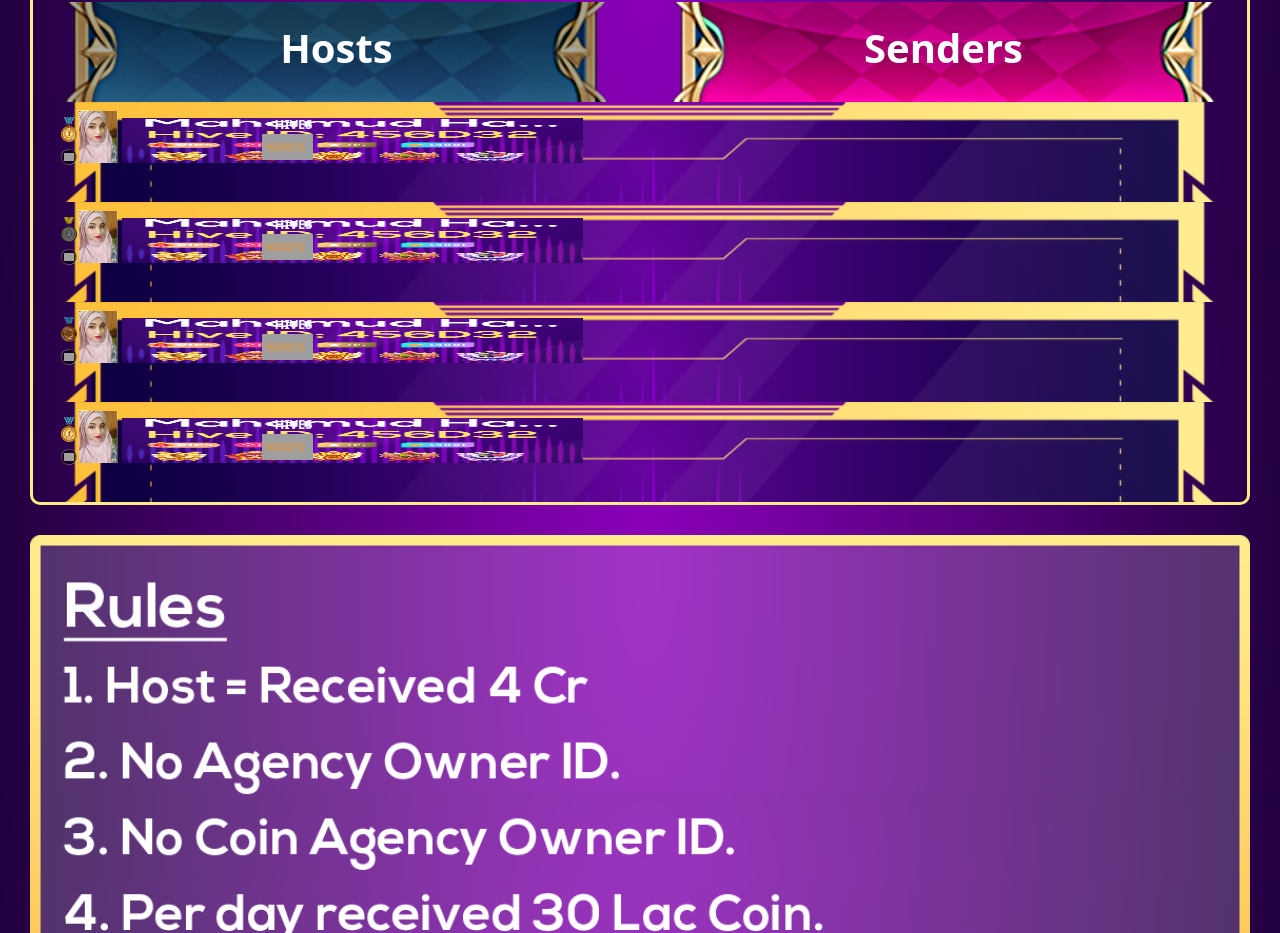
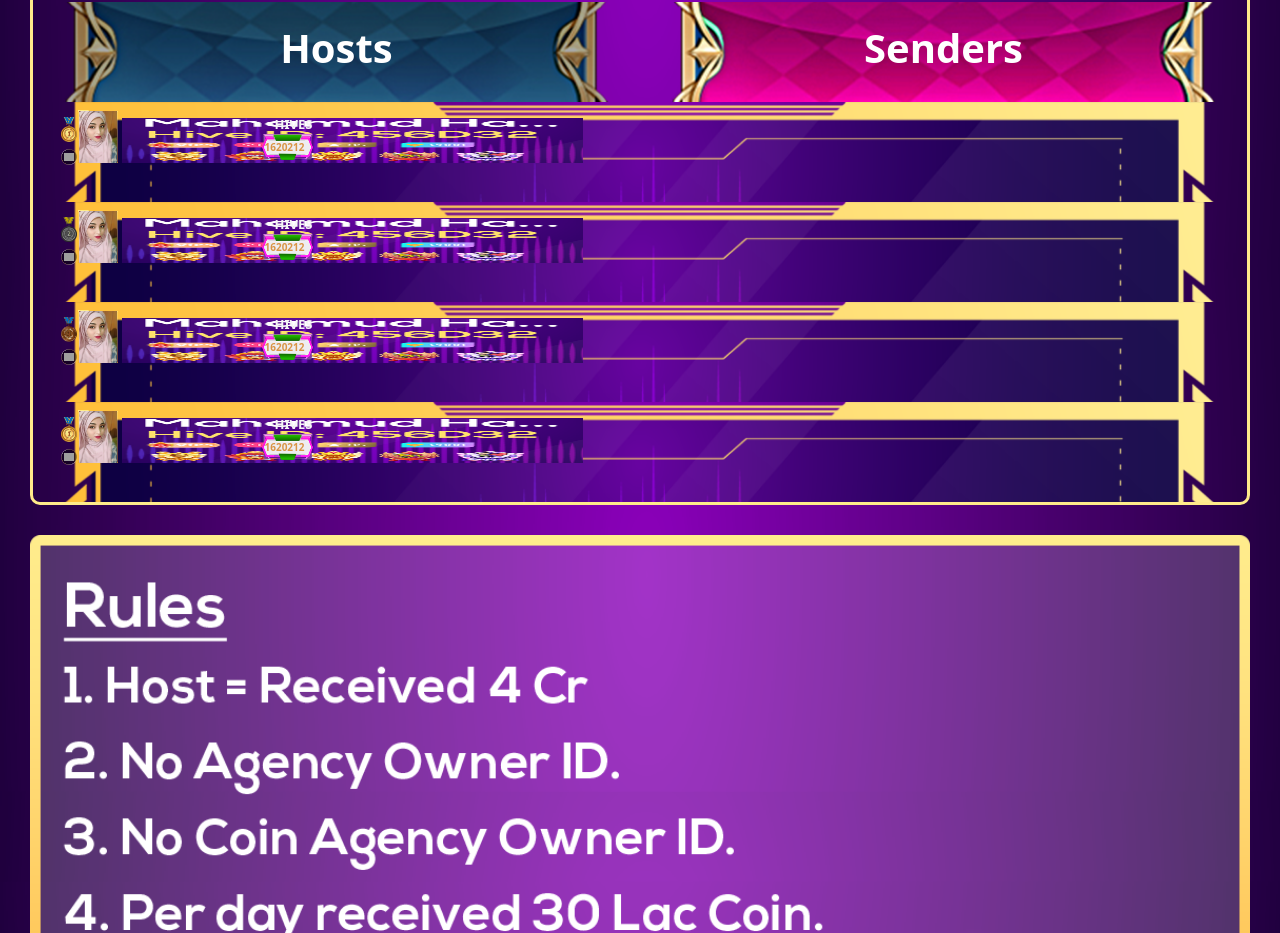
Before and after one commit to Mr-Shamuel/Puja-Template, a React (Create React App) app: page / in a window 1280 px wide. Shown: the part 1740-2673 px from the top of the page. Built offline with nearby package versions, Linux system fonts and the light colour scheme; grey boxes are pictures that could not be loaded.

Commit message:
update image

```diff
--- a/src/Components/Profile/Profile.css
+++ b/src/Components/Profile/Profile.css
@@ -94,7 +94,7 @@
 }
 
 .hiveBtns {
-  background-image: url(http://localhost:3000/static/media/coin_bg.79ceb645b322ccb42111.png);
+  background-image: url("../../../src//image/coin_bg.png");
   background-repeat: no-repeat;
   background-position: right;
   background-size: 91% 92%;
@@ -183,7 +183,7 @@
   }
 
   .hiveBtns {
-    background-image: url(http://localhost:3000/static/media/coin_bg.79ceb645b322ccb42111.png);
+    /* background-image: url(http://localhost:3000/static/media/coin_bg.79ceb645b322ccb42111.png); */
     background-repeat: no-repeat;
     background-position: right;
     background-size: 91% 92%;
```
